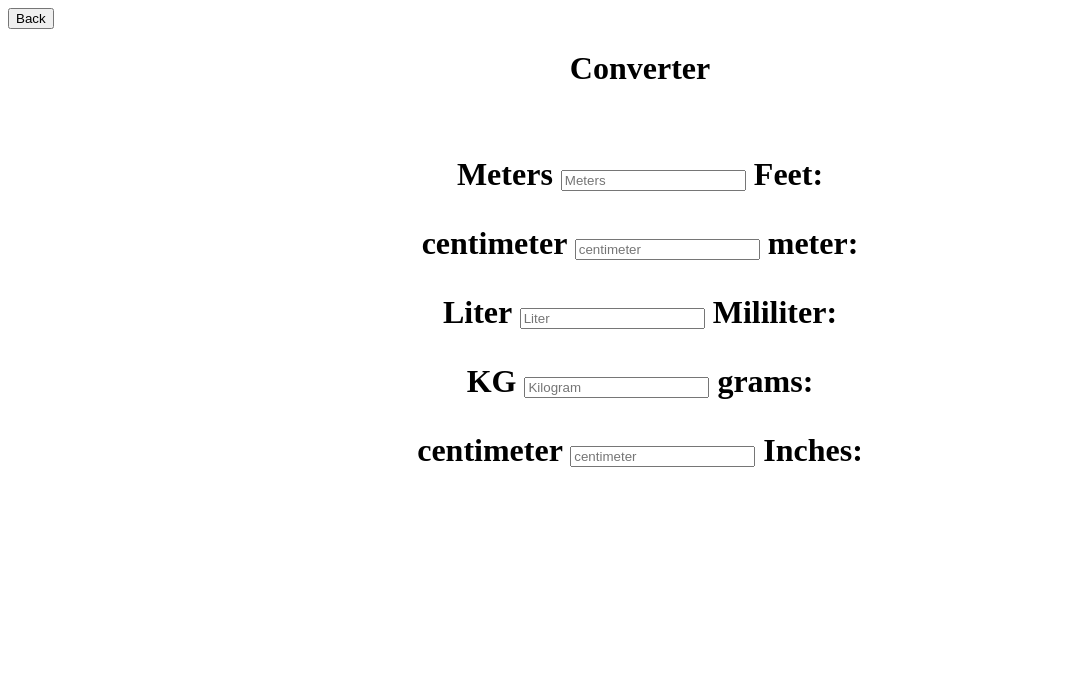
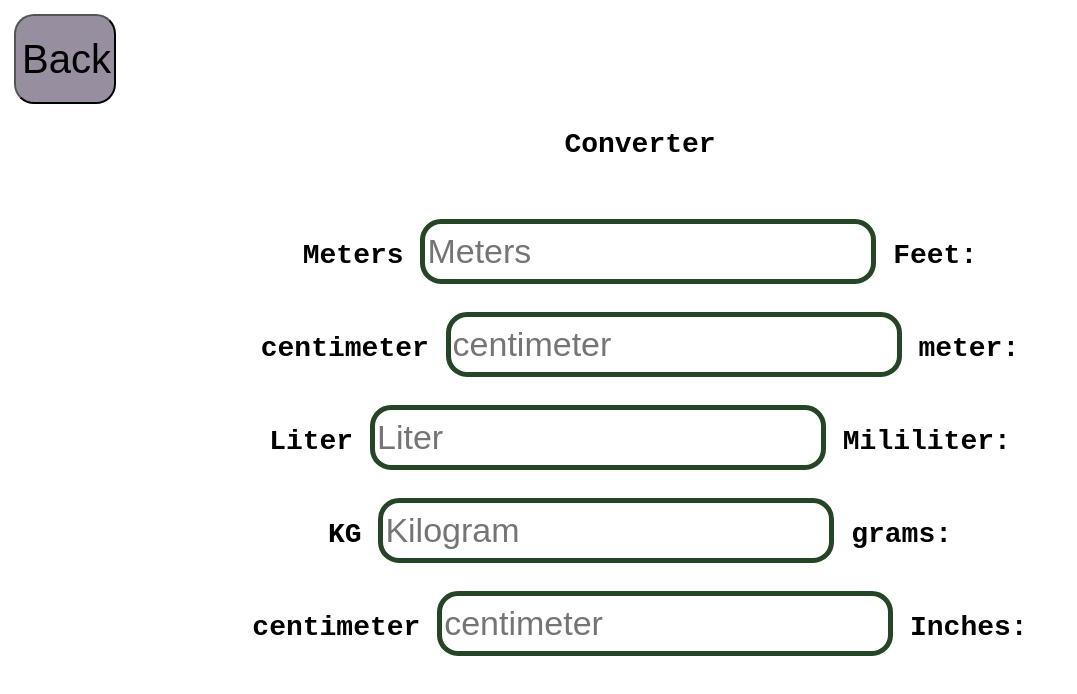
Before and after one commit to jeet-lanjewar/Universal-Calculater-come-Converter, a plain HTML site: page converter.html in a window 1280 px wide. Shown: the whole page, without its empty margins (0-1077 px from the left). Drawn offline with Linux system fonts and the light colour scheme.

Commit message:
Add files via upload

```diff
--- /dev/null
+++ b/converter.css
@@ -0,0 +1,3 @@
+html{
+    background-color: aquamarine;
+  }
--- a/converter.html
+++ b/converter.html
@@ -1,7 +1,11 @@
 <html>
 <head>
+    <meta charset="UTF-8">
+    <meta name="viewport" content="width=device-width, initial-scale=1.0">
+    <meta http-equiv="X-UA-Compatible" content="ie=edge">
     <title>Converter</title>
     <script src="converter.js"></script>
+    <link rel="stylesheet" href="calculator.css">
 </head>
 <body>
     <button id="back_button" class="btn btn-primary" onclick="back()">Back</button>
```
